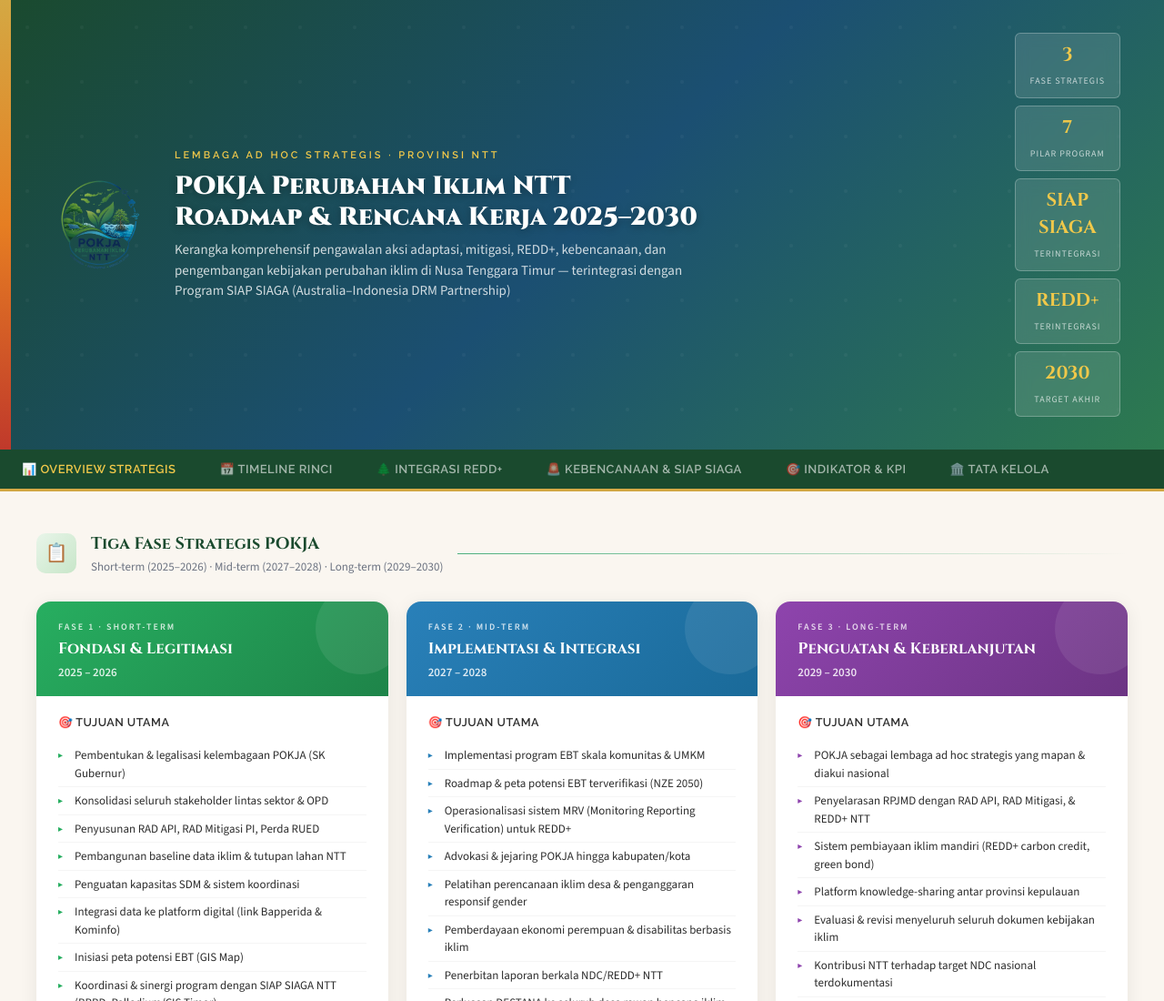
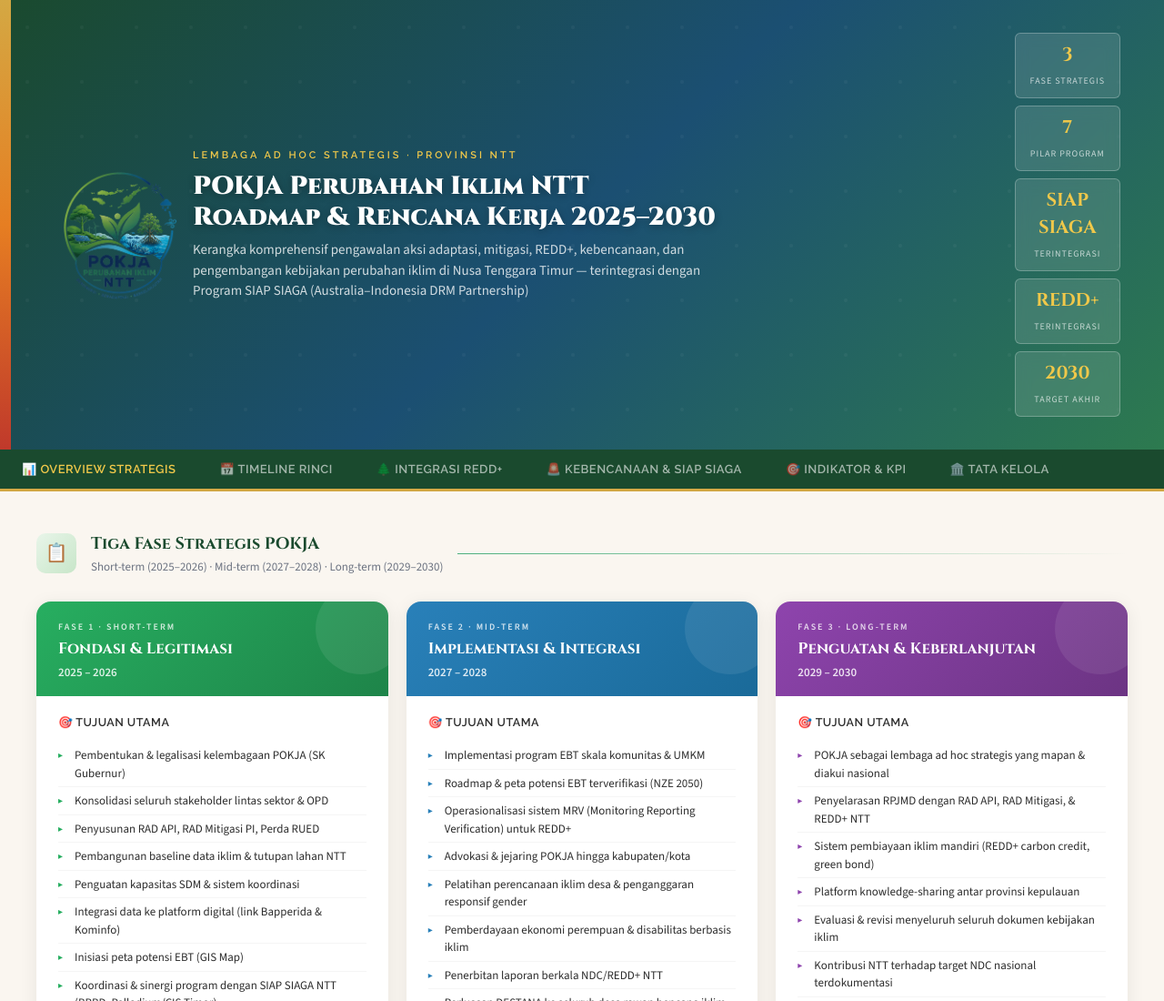
Before and after one commit to rizfariz7/Roadmap-Pokja-PI-NTT, a plain HTML site: page index.html in a window 1280 px wide. Shown: the top 1100 px of the page at 91% size. Drawn offline with nearby package versions, Linux system fonts and the light colour scheme.

Commit message:
Update styles.css

```diff
--- a/css/styles.css
+++ b/css/styles.css
@@ -132,8 +132,8 @@
 }
 
 .hero-emblem {
-  width: 100px;
-  height: 100px;
+  width: 120px;
+  height: 120px;
   background: transparent;
   box-shadow: none;
   border-radius: 0;
@@ -141,8 +141,8 @@
 }
 
 .hero-emblem img {
-  width: 100%;
-  height: 100%;
+  width: 120%;
+  height: 120%;
   object-fit: contain;
 }
 
```
